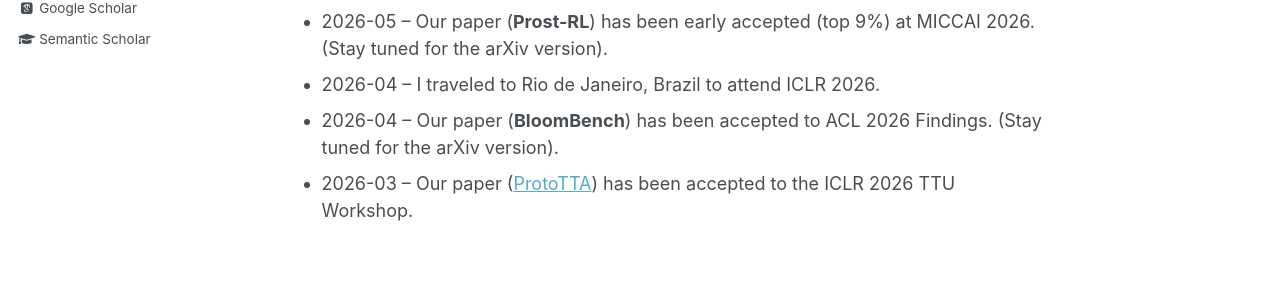
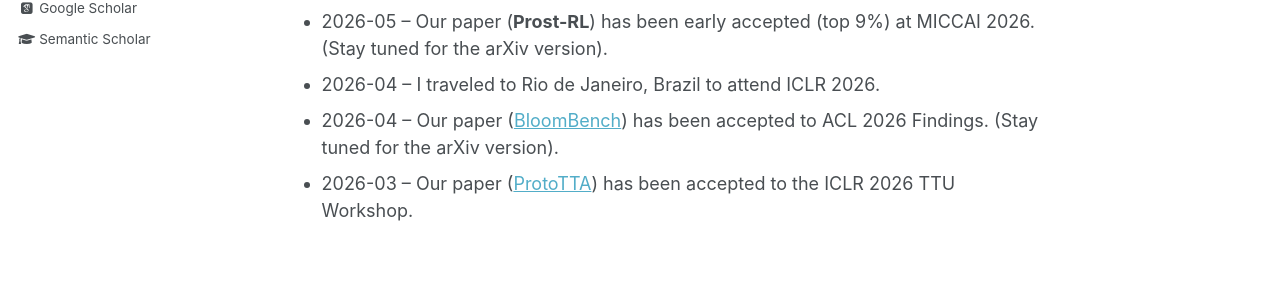
Before and after one commit to aboots/aboots.github.io, a Jekyll site: the page built from _pages/about.md, in a window 1280 px wide. Shown: the part 611-913 px from the top of the page. Built offline with Jekyll 4.4.1, drawn with Linux system fonts in a browser that asks for light colours; nearby versions of some CDN libraries; some web fonts are replaced.

```diff
--- a/_pages/about.md
+++ b/_pages/about.md
@@ -36,6 +36,6 @@ My fields of interest are:
 <li>2026-06 – Our paper (<a href="https://arxiv.org/abs/2605.30608">Semantic Motion Anchors</a>) was released on arXiv!</li>
 <li>2026-05 – Our paper (<b>Prost-RL</b>) has been early accepted (top 9%) at MICCAI 2026. (Stay tuned for the arXiv version).</li>
 <li>2026-04 – I traveled to Rio de Janeiro, Brazil to attend ICLR 2026.</li>
-<li>2026-04 – Our paper (<b>BloomBench</b>) has been accepted to ACL 2026 Findings. (Stay tuned for the arXiv version).</li>
+<li>2026-04 – Our paper (<a href="https://arxiv.org/abs/2606.05531">BloomBench</a>) has been accepted to ACL 2026 Findings. (Stay tuned for the arXiv version).</li>
 <li>2026-03 – Our paper (<a href="https://iclr.cc/virtual/2026/10020241">ProtoTTA</a>) has been accepted to the ICLR 2026 TTU Workshop.</li>
 </ul>
```
